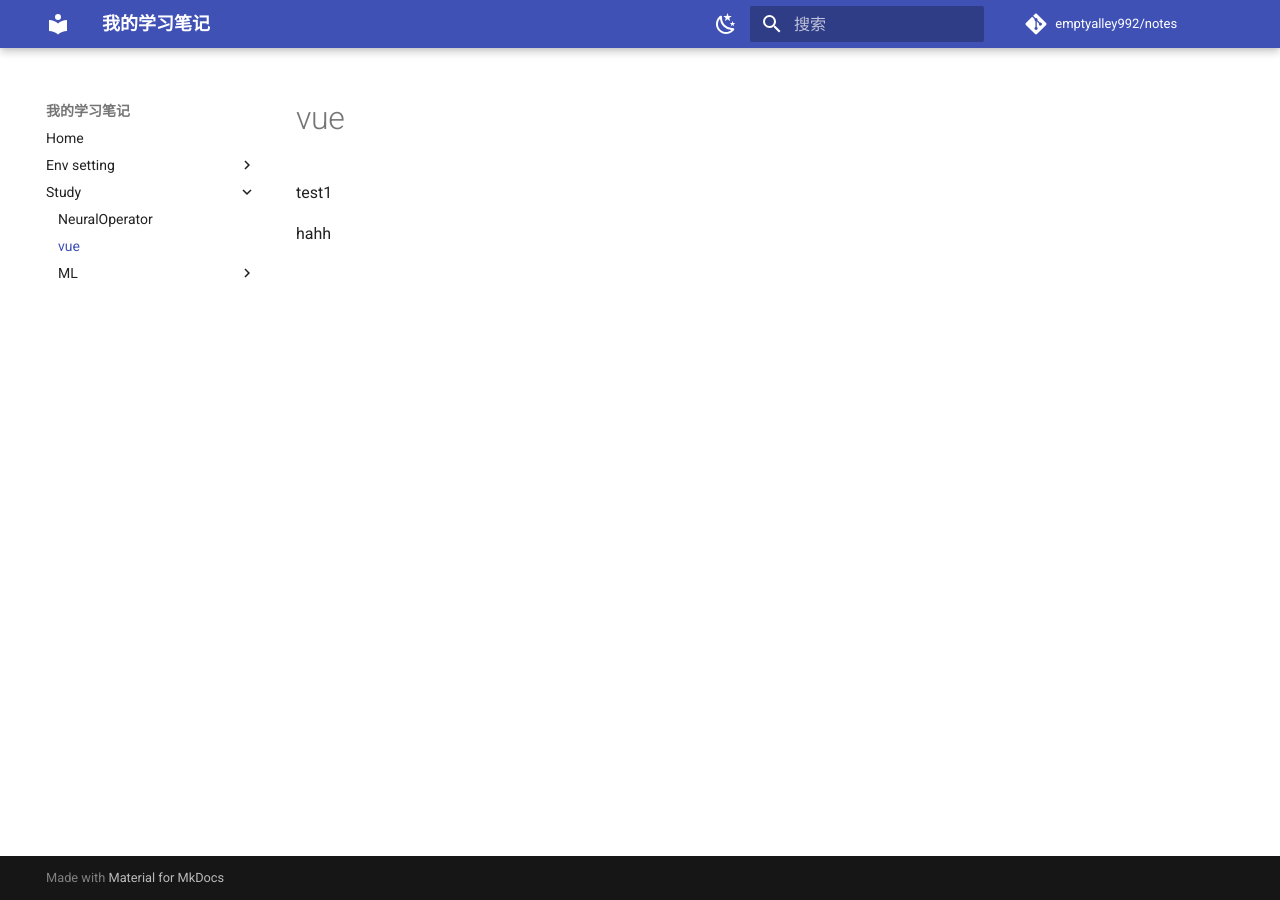
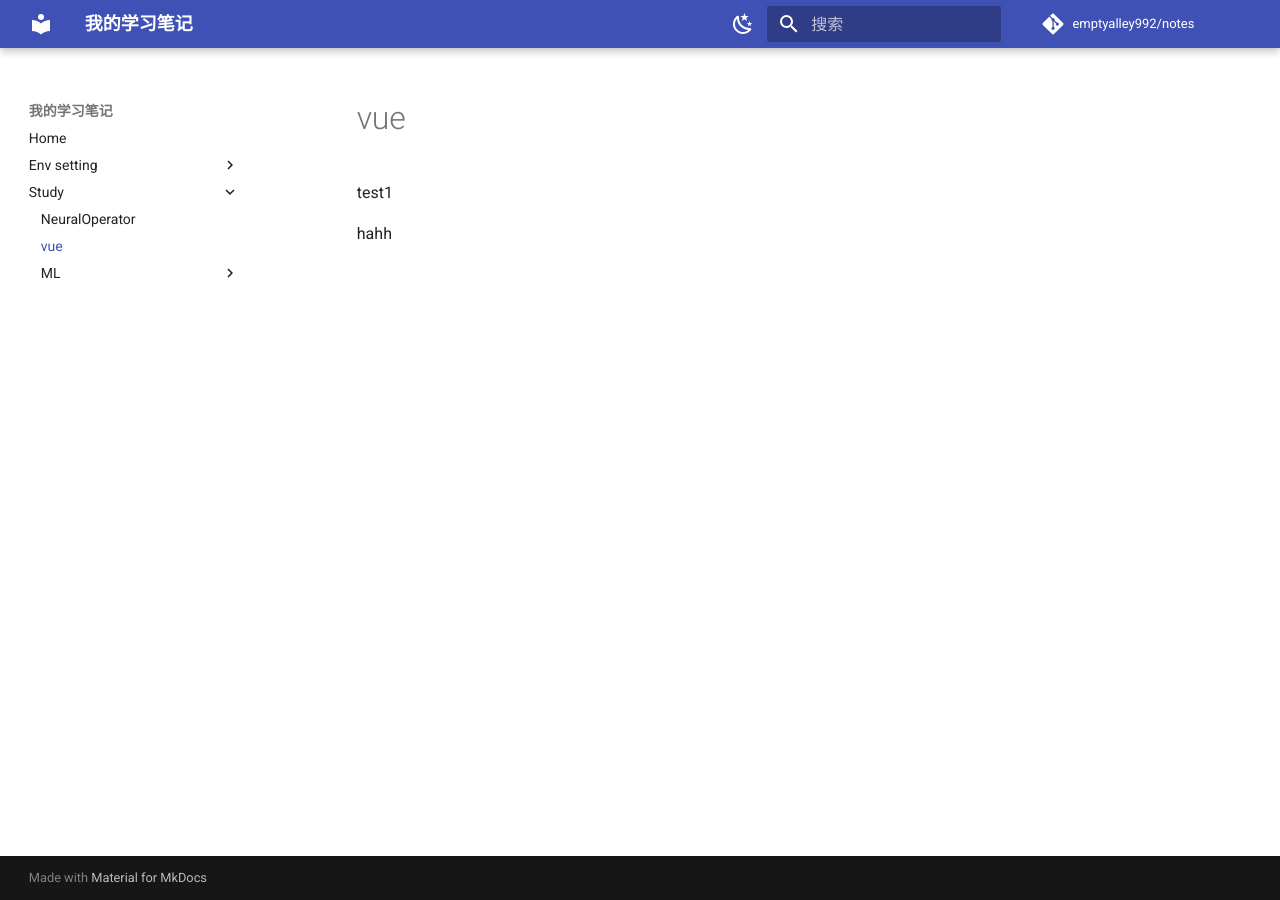
Before and after one commit to emptyalley992/note, an MkDocs documentation site: the page built from docs/study/vue.md, in a window 1280 px wide. Built offline with MkDocs 1.6.1 and Material for MkDocs 9.7.7, drawn with Linux system fonts in a browser that asks for light colours; comment, search, counter and statistics services are not loaded.

Commit message:
侧边栏宽度调整

```diff
--- a/docs/stylesheets/custom.css
+++ b/docs/stylesheets/custom.css
@@ -1,6 +1,22 @@
-/* docs/stylesheets/custom.css */
-:root > * {
-    /* 突破默认的 1220px 限制，让网页主体占据屏幕宽度的 96% */
-    /* 这样左侧边栏和右侧目录就会自动贴近屏幕左右边缘 */
-    --md-max-width: 96vw;
+
+/* 1. 强制突破整体页面的最大宽度限制，让内容区域占据屏幕 98% 的宽度 */
+/* 这样左侧边栏和右侧边栏就会被直接推到屏幕的最左和最右边缘 */
+.md-grid {
+    max-width: 98% !important;
 }
+
+/* 2. 针对电脑端大屏幕，单独调整侧边栏宽度 */
+@media screen and (min-width: 1220px) {
+
+    /* 让左侧边栏（导航）更贴近左侧边缘，并适当微调宽度 */
+    .md-sidebar--primary {
+        width: 16rem !important; /* 默认较窄，可根据需要调整 */
+        left: 1% !important;     /* 强制靠左 */
+    }
+
+    /* 解决右侧目录（TOC）文字被迫换行的问题 */
+    .md-sidebar--secondary {
+        width: 22rem !important; /* 核心修改：把右侧目录区域大幅加宽（默认只有 12rem 左右） */
+        right: 1% !important;    /* 强制靠右 */
+    }
+}
```
